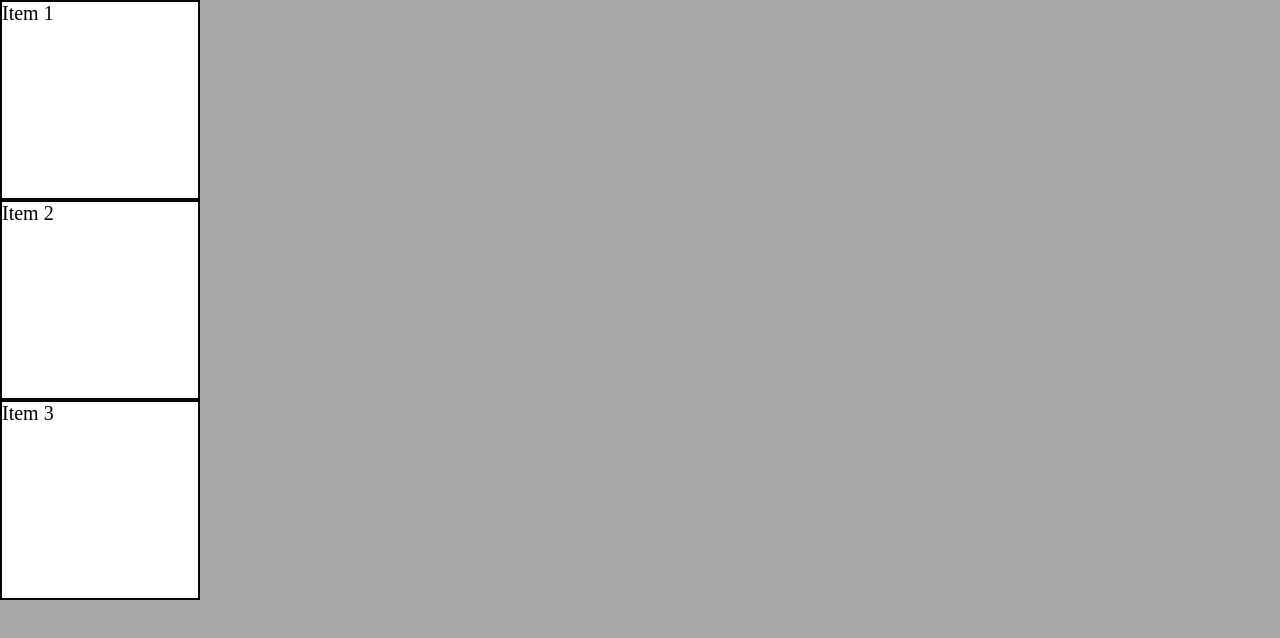
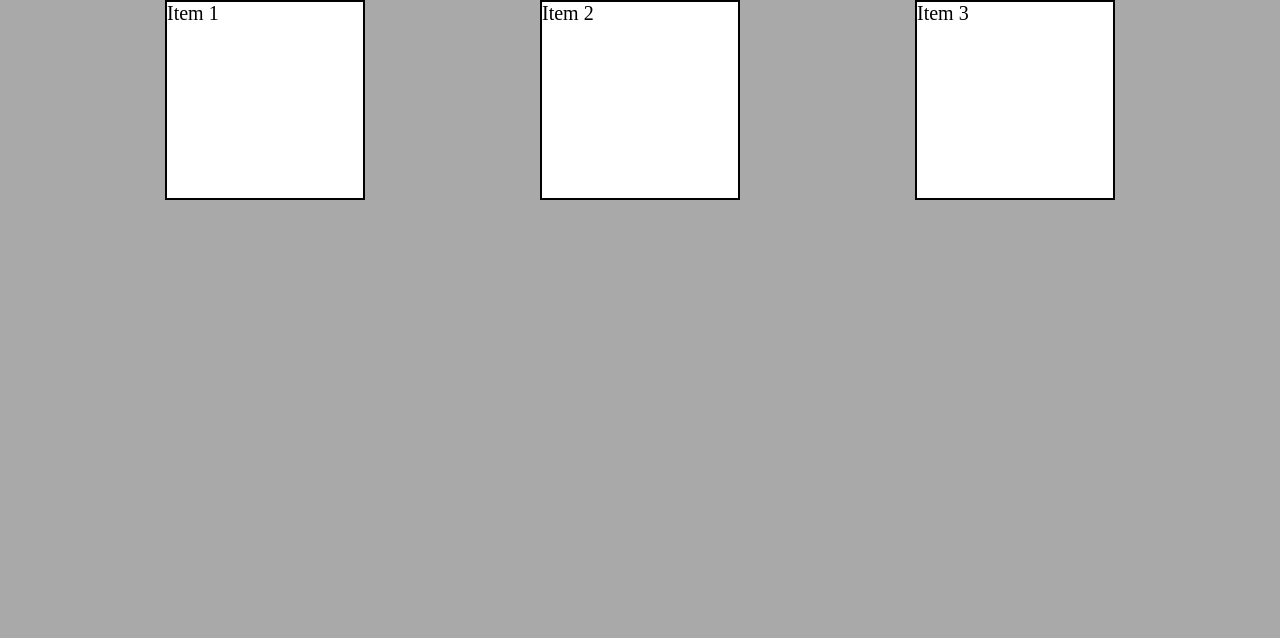
Before and after one commit to rodrigofuster/Curso-FullStack, a plain HTML site: page flexbox/index.html in a window 1280 px wide. Drawn offline with Linux system fonts and the light colour scheme.

Commit message:
Update style.css

```diff
--- a/flexbox/style.css
+++ b/flexbox/style.css
@@ -7,6 +7,10 @@
 .container {
     background: darkgray;
     min-height: 100vh;
+    display: flex;
+    flex-direction: flex;
+    gap: 0px 10px;
+    justify-content: space-evenly;
 }
 .item {
     width: 200px;
```
